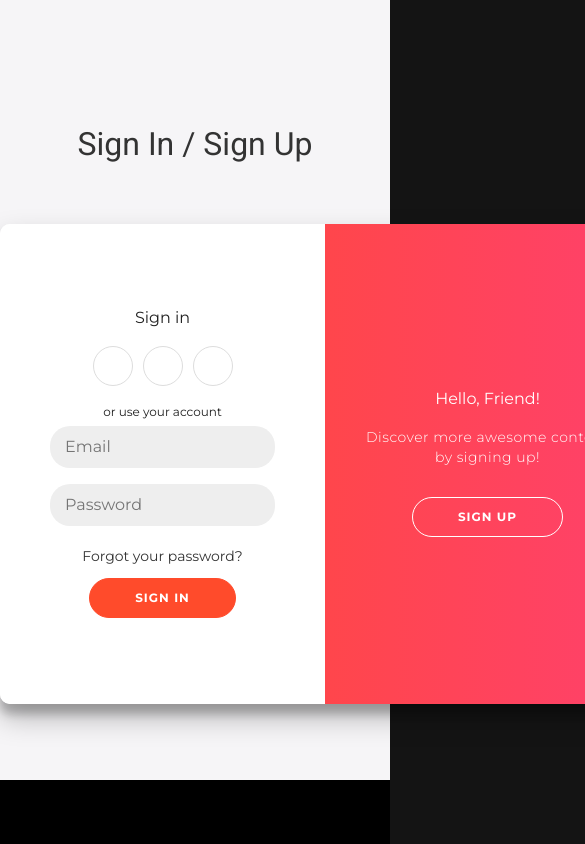
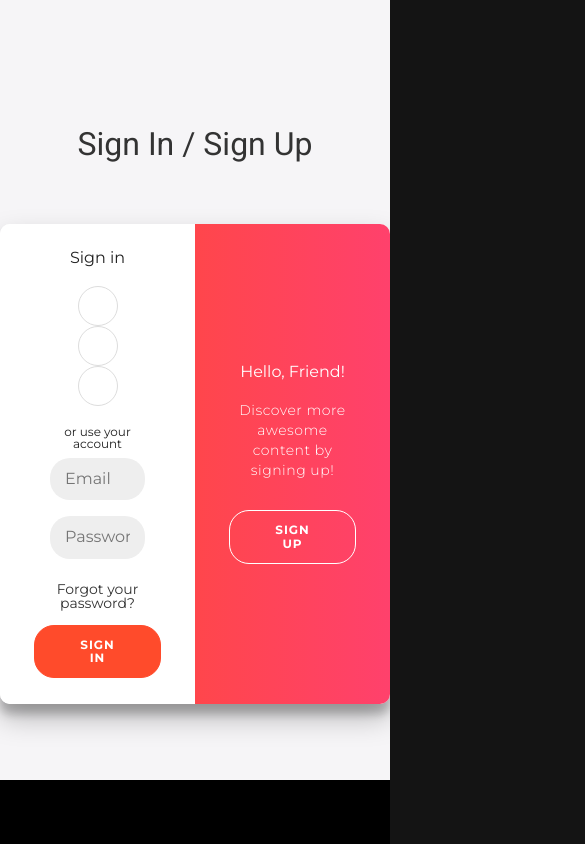
Before and after one commit to AlexanderAlatorreGovea/MovieTheaterProject, a React (Create React App) app: page /SignIn in a window 390 px wide. Shown: the top 844 px of the page, 585 px wide, since content can reach past the window. Built offline with nearby package versions, Linux system fonts and the light colour scheme; some icons are missing; a web font is replaced by a local one.

Commit message:
media queries fix

```diff
--- a/src/components/MovieCard/MovieCard.scss
+++ b/src/components/MovieCard/MovieCard.scss
@@ -40,7 +40,7 @@
     .gray{
         padding-left: 6px;
         @media screen  and (min-width: 1800px) {
-            font-size: 2rem;
+            font-size: 2.2rem;
         }
     }
 }
--- a/src/components/SignIn/SignIn.scss
+++ b/src/components/SignIn/SignIn.scss
@@ -18,7 +18,7 @@
     }
     @media screen  and (min-width: 1024px) {
         height: 100vh;
-        padding-top: 15rem;
+        padding-top: 20rem;
         padding-bottom: 15rem;
     }
     .main-title{
@@ -53,13 +53,16 @@
         min-height: 480px;
         margin-bottom: 2rem;
         margin-top: 3rem;
+        @media screen  and (max-width: 425px) {
+            width: 100%;
+        }
         @media screen  and (max-width: 768px) {
             max-width: 650px;
         }
         @media screen  and (min-width: 1800px) {
             width: 54vw;
-            margin-bottom: 37rem;
-            margin-top: 33rem;
+            margin-top: 25rem;
+            margin-bottom: 19rem;
         }
     }
     .sign-up-container {
```
